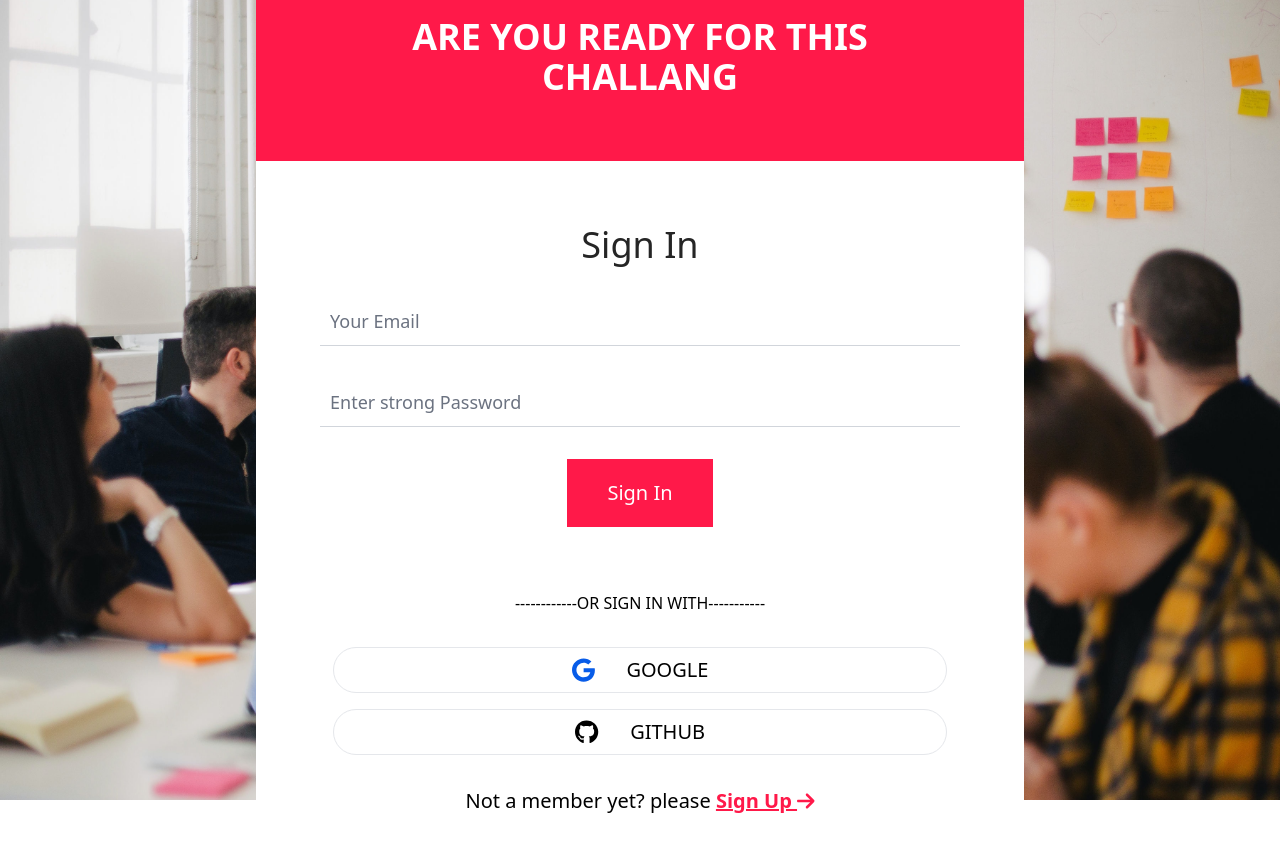
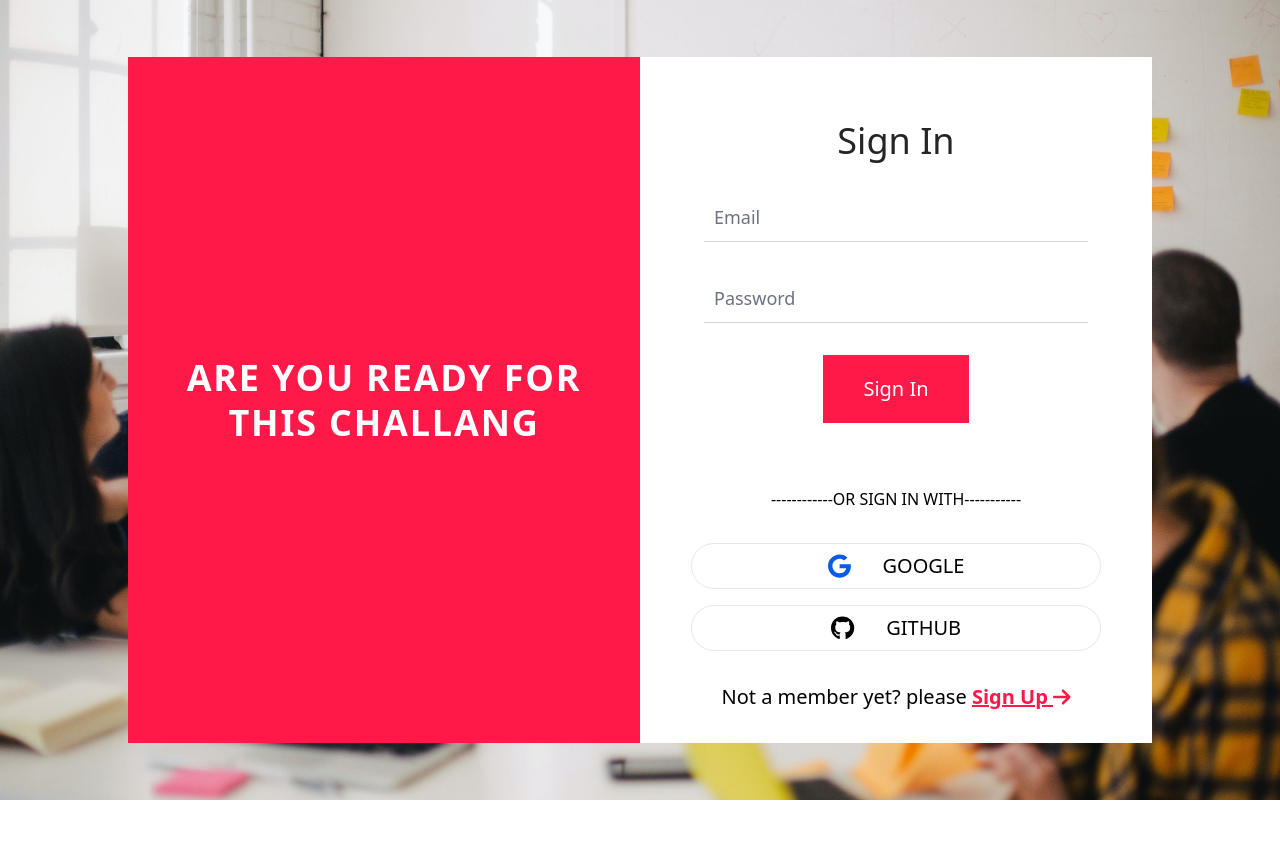
Before and after one commit to mdhasankha-1023/SkillBoost_client_side, a React (Vite) app: page /signIn in a window 1280 px wide. After the commit the page ends 800 px from the top, so only its background shows below. Built offline with nearby package versions, Linux system fonts and the light colour scheme.

Commit message:
[Modify:] Sing in form modify

```diff
--- a/src/Pages/Registration/SignIn/SignIn.jsx
+++ b/src/Pages/Registration/SignIn/SignIn.jsx
@@ -14,19 +14,20 @@ const SignIn = () => {
 
 
     return (
-        <div className='w-[60%] bg-white my-8'>
-        <div className='h- bg-primary p-16'>
-            <h2 className='text-white font-bold text-4xl uppercase text-center'>Are you ready for This challang</h2>
+        <div className='w-[80%] bg-white my-8 flex'>
+            <div className='w-1/2 bg-primary p-8 flex items-center'>
+                <h2 className='text-white font-bold text-4xl uppercase text-center leading-tight tracking-wider'>Are you ready for This challang</h2>
             </div>
+            <div className='w-1/2'>
                 <form className='flex flex-col justify-center items-center gap-8 p-16' onSubmit={handleSubmit(onSubmit)}>
                     <h1 className='text-4xl text-justify text-secondary'>Sign In</h1>
 
                     {/* first label */}
 
                     {/* email */}
-            <input className="w-full outline-none border-b border-gray-300 text-gray-900 text-lg block p-2.5" {...register("email")} placeholder='Your Email' />
+                    <input className="w-full outline-none border-b border-gray-300 text-gray-900 text-lg block p-2.5" {...register("email")} placeholder='Email' />
                     {/* password */}
-            <input className="w-full outline-none border-b border-gray-300 text-gray-900 text-lg block p-2.5" {...register("password")} placeholder='Enter strong Password' />
+                    <input className="w-full outline-none border-b border-gray-300 text-gray-900 text-lg block p-2.5" {...register("password")} placeholder='Password' />
                     <button type="submit" className="cursor-pointer text-white bg-primary hover:bg-secondary font-medium text-xl w-full sm:w-auto px-10  py-5 text-center ">
                         Sign In
                     </button>
@@ -38,6 +39,7 @@ const SignIn = () => {
                 <SocialMedia></SocialMedia>
                 <h4 className='text-xl text-center mb-8'>Not a member yet? please  <Link className='underline text-primary font-bold' to={'/signUp'}>Sign Up <FontAwesomeIcon icon={faArrowRight}></FontAwesomeIcon></Link></h4>
             </div>
+        </div>
     );
 };
 
--- a/src/Pages/Registration/SignUp/SignUp.jsx
+++ b/src/Pages/Registration/SignUp/SignUp.jsx
@@ -17,7 +17,7 @@ const SignUp = () => {
 
 
     return (
-        <div className='w-[90%] bg-white my-8 flex'>
+        <div className='w-[80%] bg-white my-8 flex'>
             <div className='bg-primary p-16 w-1/2 flex items-center'>
                 <h2 className='text-white font-bold text-4xl uppercase text-center leading-tight tracking-wider'>Are you ready for This challang</h2>
             </div>
```
Lines whose indentation alone changed are shown as unchanged.
